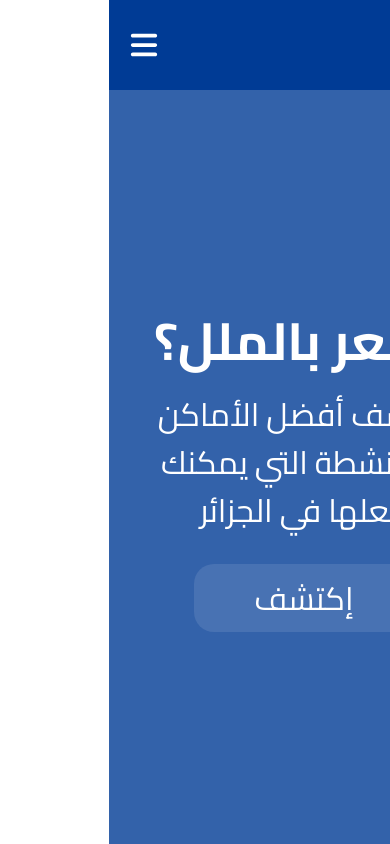
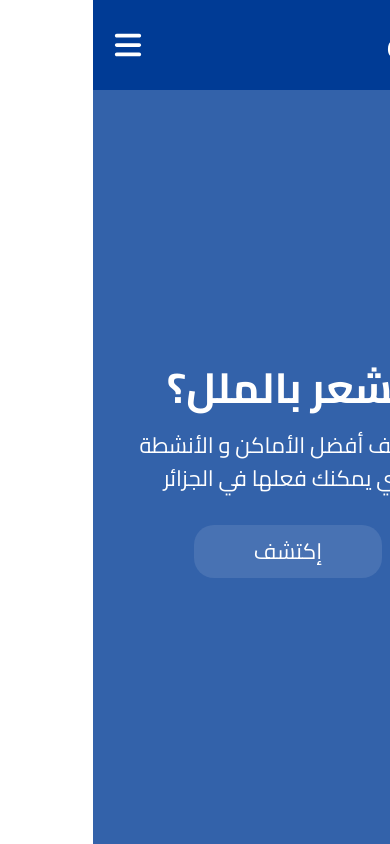
Before and after one commit to oussbaroud/place, a Next.js app: page / in a window 390 px wide. Built offline with nearby package versions, Linux system fonts and the light colour scheme; no server answers.

Commit message:
Update styles

```diff
--- a/src/core/pages/landing/components/hero/hero.module.css
+++ b/src/core/pages/landing/components/hero/hero.module.css
@@ -10,6 +10,7 @@
     background: rgb( 0, 59, 149, 0.8 );
 
     text-align: center;
+    text-wrap: balance;
     color: var( --color-2 );
 }
 
@@ -31,21 +32,29 @@
 #title {
     font-size: 52px;
 }
-#description {
+#description,
+#action {
     font-size: 32px;
 }
 
 #action {
     width: fit-content;
 
+    padding: 10px 60px;
     border-radius: 20px;
-
-    padding: 10px 60px;
     background: rgba( 255, 255, 255, 0.1 );
-
-    text-align: center;
-    font-size: 32px;
 }
 #action:hover {
     background: rgba( 255, 255, 255, 0.2 );
 }
+
+@media ( max-width: 768px ) {
+    #title {
+        font-size: 42px;
+    }
+
+    #description,
+    #action {
+        font-size: 22px;
+    }
+}
--- a/src/core/pages/option/option.module.css
+++ b/src/core/pages/option/option.module.css
@@ -74,3 +74,9 @@
     border: 2px dashed red;
     color: red;
 }
+
+@media ( max-width: 768px ) {
+    #title {
+        font-size: 32px;
+    }
+}
```
Also changed, not shown: src/core/components/inputs/button/button.module.css (+26 -15 lines), src/core/components/inputs/button/custom/button.tsx (+6 -1 lines), src/core/styles/pending.module.css (+34 -8 lines), 1 other file (tests, documents, lock files or other folders).
